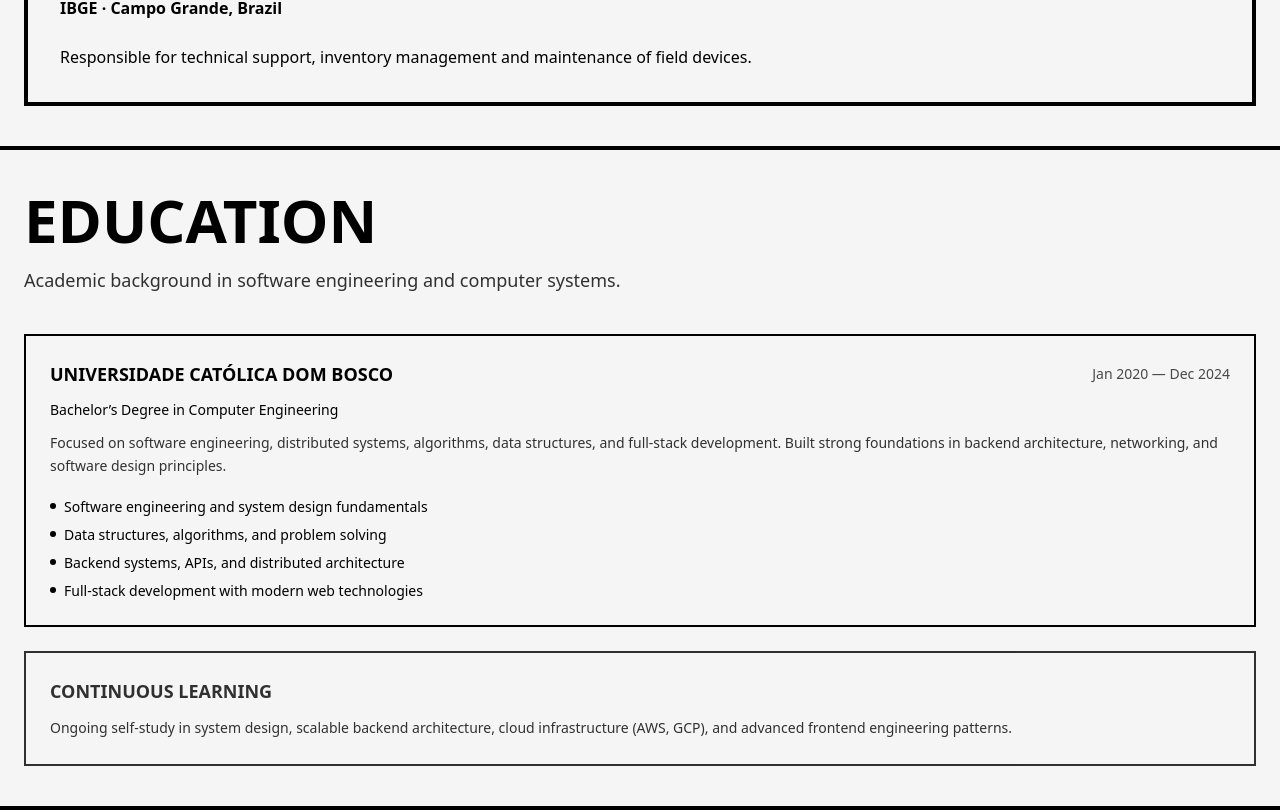
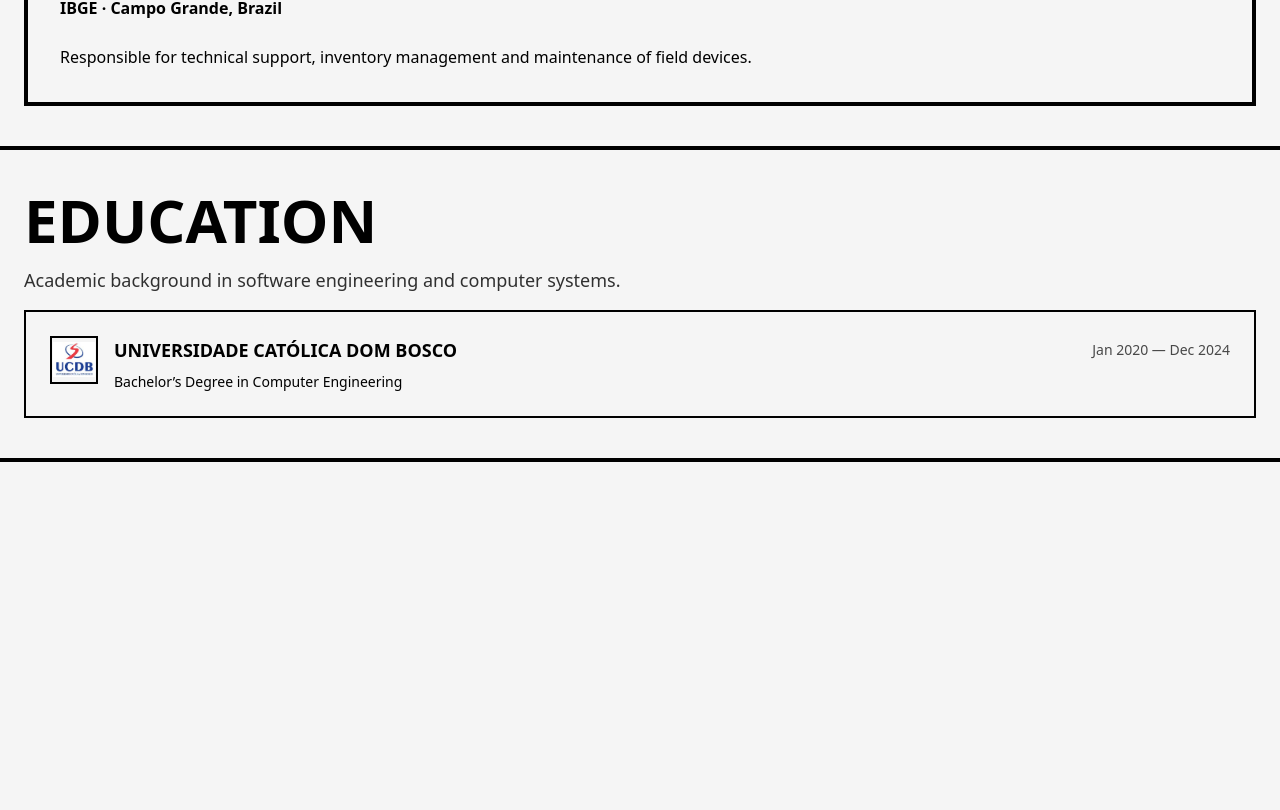
Before and after one commit to MatheusABA/portfolio, a Next.js app: page / in a window 1280 px wide. Shown: the part 3429-4239 px from the top of the page. After the commit the page ends 3891 px from the top, so only its background shows below. Built offline with nearby package versions, Linux system fonts and the light colour scheme.

Commit message:
new - education section

```diff
--- a/app/components/education.tsx
+++ b/app/components/education.tsx
@@ -1,7 +1,11 @@
+import Image from "next/image";
+
 export function Education() {
   return (
     <section id="education" className="border-b-4 border-black">
       <div className="mx-auto max-w-7xl px-6 py-10">
+
+        {/* HEADER */}
         <div className="max-w-4xl">
           <h2 className="text-4xl font-bold uppercase md:text-6xl">
             Education
@@ -12,9 +16,22 @@ export function Education() {
           </p>
         </div>
 
-        <div className="mt-10 flex flex-col gap-6">
-          {/* UNIVERSITY */}
+        {/* CONTENT */}
+        <div className="mt-4 flex flex-col gap-6">
+
+          {/* UNIVERSITY CARD */}
           <div className="border-2 border-black p-6">
+
+            <div className="flex items-start gap-4">
+
+              {/* LOGO SLOT */}
+              <div className="w-12 h-12 flex items-center justify-center border-2 border-black">
+                <Image src="/ucdb_logo.png" alt="UCDB" width={42} height={42} />
+              </div>
+
+              {/* CONTENT */}
+              <div className="flex-1">
+
                 <div className="flex flex-col md:flex-row md:items-center md:justify-between gap-2">
                   <h3 className="text-lg font-bold uppercase">
                     Universidade Católica Dom Bosco
@@ -25,53 +42,15 @@ export function Education() {
                   </span>
                 </div>
 
-            <p className="mt-3 text-sm font-medium">
+                <p className="mt-2 text-sm font-medium">
                   Bachelor’s Degree in Computer Engineering
                 </p>
 
-            <p className="mt-3 text-sm leading-relaxed opacity-80">
-              Focused on software engineering, distributed systems,
-              algorithms, data structures, and full-stack development.
-              Built strong foundations in backend architecture, networking,
-              and software design principles.
-            </p>
-
-            {/* HIGHLIGHTS */}
-            <ul className="mt-5 space-y-2 text-sm">
-              <li className="flex gap-2">
-                <span className="mt-[6px] h-1.5 w-1.5 rounded-full bg-black shrink-0" />
-                <span>Software engineering and system design fundamentals</span>
-              </li>
-
-              <li className="flex gap-2">
-                <span className="mt-[6px] h-1.5 w-1.5 rounded-full bg-black shrink-0" />
-                <span>Data structures, algorithms, and problem solving</span>
-              </li>
-
-              <li className="flex gap-2">
-                <span className="mt-[6px] h-1.5 w-1.5 rounded-full bg-black shrink-0" />
-                <span>Backend systems, APIs, and distributed architecture</span>
-              </li>
-
-              <li className="flex gap-2">
-                <span className="mt-[6px] h-1.5 w-1.5 rounded-full bg-black shrink-0" />
-                <span>Full-stack development with modern web technologies</span>
-              </li>
-            </ul>
+              </div>
             </div>
 
-          {/* OPTIONAL: EXTRA */}
-          <div className="border-2 border-black p-6 opacity-80">
-            <h3 className="text-lg font-bold uppercase">
-              Continuous Learning
-            </h3>
+          </div>
 
-            <p className="mt-3 text-sm leading-relaxed">
-              Ongoing self-study in system design, scalable backend
-              architecture, cloud infrastructure (AWS, GCP), and advanced
-              frontend engineering patterns.
-            </p>
-          </div>
         </div>
       </div>
     </section>
```
Also changed, not shown: public/ucdb_logo.png (added). Lines whose indentation alone changed are shown as unchanged.
